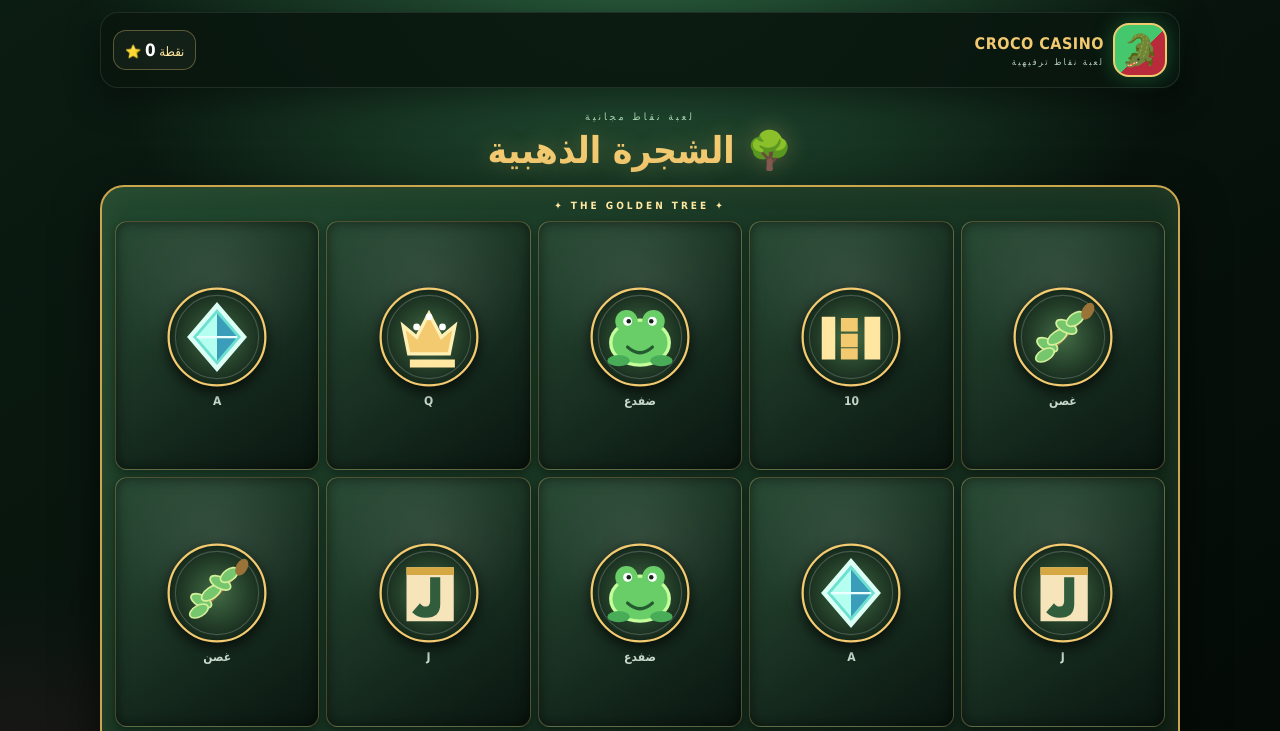
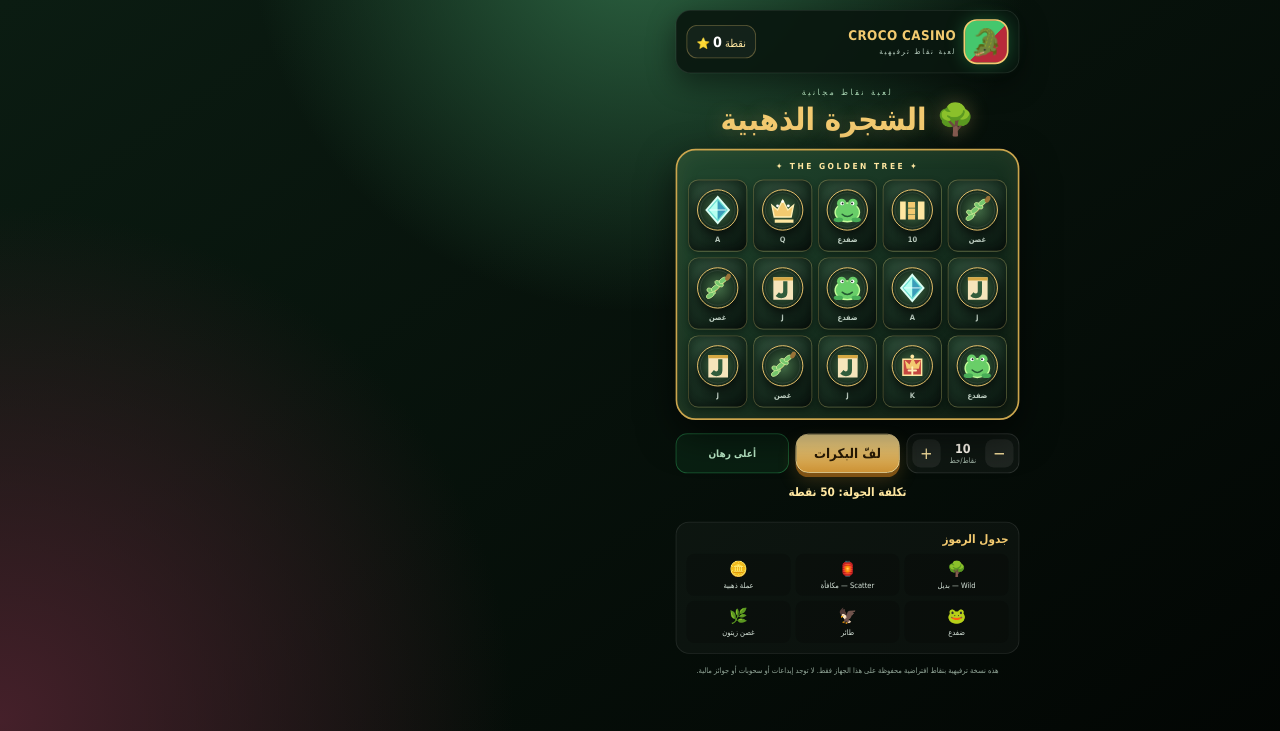
Before and after one commit to gdhhhehhwiii727-cell/CrocoCasino2, a plain HTML site: page index.html in a window 1280 px wide. Shown: the top 731 px of the page. Drawn offline with Linux system fonts and the light colour scheme.

Commit message:
Set the game canvas to an exact 1080x1920 logical resolution

```diff
--- a/index.html
+++ b/index.html
@@ -2,44 +2,47 @@
 <html lang="ar" dir="rtl">
 <head>
   <meta charset="utf-8">
-  <meta name="viewport" content="width=device-width, initial-scale=1, maximum-scale=1">
+  <meta name="viewport" content="width=device-width, initial-scale=1, maximum-scale=1, viewport-fit=cover">
   <meta name="theme-color" content="#07130e">
   <title>CROCO CASINO</title>
   <style>
     :root{--gold:#f3ca70;--gold-light:#ffe7a1;--green:#35c56b;--text:#fffaf0}
     *{box-sizing:border-box;-webkit-tap-highlight-color:transparent}
-    body{margin:0;min-height:100vh;font-family:Tahoma,Arial,sans-serif;color:var(--text);background:radial-gradient(circle at 50% -10%,#2e6744 0,transparent 36%),radial-gradient(circle at 0 90%,#45202a 0,transparent 35%),linear-gradient(145deg,#0b1c12,#020503)}
+    html,body{width:100%;height:100%;margin:0;overflow:hidden}
+    body{display:flex;justify-content:center;align-items:flex-start;font-family:Tahoma,Arial,sans-serif;color:var(--text);background:radial-gradient(circle at 50% -10%,#2e6744 0,transparent 36%),radial-gradient(circle at 0 90%,#45202a 0,transparent 35%),linear-gradient(145deg,#0b1c12,#020503)}
     button{font:inherit;cursor:pointer}
-    .app{width:min(100% - 20px,1080px);margin:auto;padding:12px 0 24px}
-    .topbar{display:flex;align-items:center;justify-content:space-between;gap:10px;min-height:72px;padding:10px 12px;border:1px solid #ffffff18;border-radius:18px;background:#09170fe8;box-shadow:0 12px 35px #0007}
-    .brand{display:flex;align-items:center;gap:9px;min-width:0}
-    .logo{display:grid;width:54px;height:54px;flex:0 0 54px;place-items:center;border:2px solid var(--gold);border-radius:16px;background:linear-gradient(135deg,#45c76d 53%,#b92a3a 54%);font-size:31px;filter:drop-shadow(0 0 10px #35c56b55)}
-    .brand-name{color:var(--gold);font-size:16px;font-weight:900;letter-spacing:.5px;white-space:nowrap}.brand-sub{display:block;margin-top:4px;color:#b5cbbd;font-size:9px;letter-spacing:2px}
-    .points{flex:0 0 auto;padding:9px 11px;border:1px solid #f3ca7055;border-radius:13px;background:#ffffff0a;color:var(--gold-light);direction:ltr;font-size:13px;white-space:nowrap}.points b{color:#fff;font-size:17px}
-    .heading{padding:17px 4px 13px;text-align:center}.heading small{color:#a9d5b3;font-size:10px;letter-spacing:3px}.heading h1{margin:5px 0 0;color:var(--gold);font-size:clamp(25px,7vw,37px);text-shadow:0 0 24px #f3ca7048}
-    .machine{position:relative;padding:13px;border:2px solid #cba64e;border-radius:24px;background:linear-gradient(145deg,#21482f,#0a170f);box-shadow:0 18px 45px #0009,inset 0 0 28px #f3ca7012;overflow:hidden}
-    .machine-title{margin:0 0 10px;color:var(--gold-light);font-size:10px;font-weight:700;letter-spacing:3px;text-align:center}
-    .grid{display:grid;grid-template-columns:repeat(5,1fr);gap:7px;direction:ltr}
-    .cell{display:flex;aspect-ratio:.82;flex-direction:column;align-items:center;justify-content:center;gap:3px;overflow:hidden;border:1px solid #f3ca7044;border-radius:12px;background:radial-gradient(circle at 50% 25%,#ffffff18,transparent 45%),linear-gradient(145deg,#2a4d36,#09150f);box-shadow:inset 0 0 14px #0008,0 3px 8px #0005}
-    .cell .icon{display:block;width:108px;height:108px;max-width:92%;max-height:70%;filter:drop-shadow(0 5px 7px #000b)}
-    .cell .label{color:#cdded1;font-size:clamp(9px,2.3vw,12px);font-weight:700}
+    .app{width:1080px;height:1920px;min-height:1920px;margin:0 auto;padding:24px 20px 48px;transform-origin:top center}
+    .topbar{display:flex;align-items:center;justify-content:space-between;gap:20px;min-height:145px;padding:20px 24px;border:2px solid #ffffff18;border-radius:36px;background:#09170fe8;box-shadow:0 24px 70px #0007}
+    .brand{display:flex;align-items:center;gap:18px;min-width:0}
+    .logo{display:grid;width:108px;height:108px;flex:0 0 108px;place-items:center;border:4px solid var(--gold);border-radius:32px;background:linear-gradient(135deg,#45c76d 53%,#b92a3a 54%);font-size:62px;filter:drop-shadow(0 0 20px #35c56b55)}
+    .brand-name{color:var(--gold);font-size:32px;font-weight:900;letter-spacing:1px;white-space:nowrap}.brand-sub{display:block;margin-top:8px;color:#b5cbbd;font-size:18px;letter-spacing:4px}
+    .points{flex:0 0 auto;padding:18px 22px;border:2px solid #f3ca7055;border-radius:26px;background:#ffffff0a;color:var(--gold-light);direction:ltr;font-size:26px;white-space:nowrap}.points b{color:#fff;font-size:34px}
+    .heading{padding:34px 8px 26px;text-align:center}.heading small{color:#a9d5b3;font-size:20px;letter-spacing:6px}.heading h1{margin:10px 0 0;color:var(--gold);font-size:74px;text-shadow:0 0 48px #f3ca7048}
+    .machine{position:relative;padding:26px;border:4px solid #cba64e;border-radius:48px;background:linear-gradient(145deg,#21482f,#0a170f);box-shadow:0 36px 90px #0009,inset 0 0 56px #f3ca7012;overflow:hidden}
+    .machine-title{margin:0 0 20px;color:var(--gold-light);font-size:20px;font-weight:700;letter-spacing:6px;text-align:center}
+    .grid{display:grid;grid-template-columns:repeat(5,1fr);gap:14px;direction:ltr}
+    .cell{display:flex;aspect-ratio:.82;flex-direction:column;align-items:center;justify-content:center;gap:6px;overflow:hidden;border:2px solid #f3ca7044;border-radius:24px;background:radial-gradient(circle at 50% 25%,#ffffff18,transparent 45%),linear-gradient(145deg,#2a4d36,#09150f);box-shadow:inset 0 0 28px #0008,0 6px 16px #0005}
+    .cell .icon{display:block;width:108px;height:108px;max-width:92%;max-height:70%;filter:drop-shadow(0 10px 14px #000b)}
+    .cell .label{color:#cdded1;font-size:18px;font-weight:700}
     .cell.spinning{animation:tumble .12s linear infinite;filter:blur(1px)}.cell.winner{z-index:1;border-color:var(--gold-light);animation:winner .5s ease-in-out infinite alternate}
-    .controls{display:grid;grid-template-columns:1fr auto 1fr;align-items:center;gap:8px;margin-top:16px}
-    .bet-control{display:flex;align-items:center;justify-content:space-between;padding:6px;border:1px solid #ffffff20;border-radius:14px;background:#ffffff0a}.bet-control button{width:34px;height:34px;border:0;border-radius:10px;color:var(--gold-light);background:#ffffff12;font-size:20px}
-    .bet-value{min-width:48px;text-align:center}.bet-value b{display:block;font-size:15px}.bet-value small{color:#a9bcae;font-size:9px}
-    .spin-button{min-width:125px;padding:13px 12px;border:1px solid #ffe6a1;border-radius:15px;color:#281a05;background:linear-gradient(#ffe69a,#cf9435);box-shadow:0 5px 0 #805315,0 10px 22px #cf943538;font-size:16px;font-weight:900}.spin-button:active:not(:disabled){transform:translateY(3px);box-shadow:0 2px 0 #805315}.spin-button:disabled{cursor:wait;opacity:.65}
-    .max-button{height:48px;border:1px solid #35c56b66;border-radius:14px;color:#bcecc9;background:#1b673730;font-size:12px;font-weight:800}
-    .message{min-height:50px;padding:14px 5px 5px;color:var(--gold-light);font-size:14px;font-weight:700;text-align:center}
-    .paytable{margin-top:8px;padding:12px;border:1px solid #ffffff18;border-radius:16px;background:#ffffff08}.paytable h2{margin:0 0 9px;color:var(--gold);font-size:14px}.pay-grid{display:grid;grid-template-columns:repeat(3,1fr);gap:6px}.pay-item{padding:8px 3px;border-radius:9px;background:#0003;color:#d7e4da;font-size:9px;text-align:center}.pay-item strong{display:block;margin-bottom:3px;font-size:18px}
-    .notice{margin:12px 4px 0;color:#94a89a;font-size:9px;line-height:1.7;text-align:center}
-    @keyframes tumble{0%{transform:translateY(-6px)}50%{transform:translateY(6px)}100%{transform:translateY(-6px)}}@keyframes winner{to{transform:scale(1.06);box-shadow:0 0 18px #f3ca70aa,inset 0 0 14px #f3ca7040}}
-    @media(max-width:390px){.app{width:calc(100% - 14px)}.machine{padding:9px}.grid{gap:4px}.controls{gap:5px}.spin-button{min-width:108px;padding-inline:6px}.bet-control{padding:4px}.bet-control button{width:29px;height:32px}.cell .icon{width:58px;height:58px}}
+    .controls{display:grid;grid-template-columns:1fr auto 1fr;align-items:center;gap:16px;margin-top:32px}
+    .bet-control{display:flex;align-items:center;justify-content:space-between;padding:12px;border:2px solid #ffffff20;border-radius:28px;background:#ffffff0a}.bet-control button{width:68px;height:68px;border:0;border-radius:20px;color:var(--gold-light);background:#ffffff12;font-size:40px}
+    .bet-value{min-width:96px;text-align:center}.bet-value b{display:block;font-size:30px}.bet-value small{color:#a9bcae;font-size:18px}
+    .spin-button{min-width:250px;padding:26px 24px;border:2px solid #ffe6a1;border-radius:30px;color:#281a05;background:linear-gradient(#ffe69a,#cf9435);box-shadow:0 10px 0 #805315,0 20px 44px #cf943538;font-size:32px;font-weight:900}.spin-button:active:not(:disabled){transform:translateY(6px);box-shadow:0 4px 0 #805315}.spin-button:disabled{cursor:wait;opacity:.65}
+    .max-button{height:96px;border:2px solid #35c56b66;border-radius:28px;color:#bcecc9;background:#1b673730;font-size:24px;font-weight:800}
+    .message{min-height:100px;padding:28px 10px 10px;color:var(--gold-light);font-size:28px;font-weight:700;text-align:center}
+    .paytable{margin-top:16px;padding:24px;border:2px solid #ffffff18;border-radius:32px;background:#ffffff08}.paytable h2{margin:0 0 18px;color:var(--gold);font-size:28px}.pay-grid{display:grid;grid-template-columns:repeat(3,1fr);gap:12px}.pay-item{padding:16px 6px;border-radius:18px;background:#0003;color:#d7e4da;font-size:18px;text-align:center}.pay-item strong{display:block;margin-bottom:6px;font-size:36px}
+    .notice{margin:24px 8px 0;color:#94a89a;font-size:18px;line-height:1.7;text-align:center}
+    @keyframes tumble{0%{transform:translateY(-12px)}50%{transform:translateY(12px)}100%{transform:translateY(-12px)}}@keyframes winner{to{transform:scale(1.06);box-shadow:0 0 36px #f3ca70aa,inset 0 0 28px #f3ca7040}}
     @media(prefers-reduced-motion:reduce){.cell{animation:none!important}}
   </style>
 </head>
 <body>
   <main class="app">
-    <header class="topbar"><div class="brand"><div class="logo" aria-hidden="true">🐊</div><div><div class="brand-name">CROCO CASINO</div><span class="brand-sub">لعبة نقاط ترفيهية</span></div></div><div class="points">⭐ <b id="points">1000</b> نقطة</div></header>
+    <header class="topbar">
+      <div class="brand"><div class="logo" aria-hidden="true">🐊</div><div><div class="brand-name">CROCO CASINO</div><span class="brand-sub">لعبة نقاط ترفيهية</span></div></div>
+      <div class="points">⭐ <b id="points">1000</b> نقطة</div>
+    </header>
     <section class="heading"><small>لعبة نقاط مجانية</small><h1>🌳 الشجرة الذهبية</h1></section>
     <section class="machine" id="machine"><p class="machine-title">✦ THE GOLDEN TREE ✦</p><div class="grid" id="grid" aria-label="شبكة اللعبة"></div></section>
     <section class="controls"><div class="bet-control"><button id="downBet" type="button" aria-label="تقليل الرهان">−</button><div class="bet-value"><b id="bet">10</b><small>نقاط/خط</small></div><button id="upBet" type="button" aria-label="زيادة الرهان">+</button></div><button class="spin-button" id="spin" type="button">لفّ البكرات</button><button class="max-button" id="maxBet" type="button">أعلى رهان</button></section>
@@ -79,6 +82,8 @@ function highlightPositions(positions){for(const position of positions)gridNode.
 const wait=milliseconds=>new Promise(resolve=>setTimeout(resolve,milliseconds));
 async function spin(){if(busy)return;const cost=bet*paylines.length;if(points<cost){messageNode.textContent=`النقاط غير كافية. تحتاج ${cost} نقطة على الأقل.`;return}busy=true;spinButton.disabled=true;points-=cost;updateDisplay();messageNode.textContent=`جاري التدوير... تكلفة الجولة ${cost} نقطة`;drawGrid(createGrid());[...gridNode.children].forEach(cell=>cell.classList.add("spinning"));await wait(900);const finalGrid=createGrid();drawGrid(finalGrid);const result=evaluateGrid(finalGrid,bet);highlightPositions(result.positions);if(result.total>0){points+=result.total;let details="";if(result.lines>0)details+=` — خطوط رابحة: ${result.lines}`;if(result.scatterBonus>0)details+=` — Scatter: ${result.scatterBonus}`;messageNode.textContent=`🎉 ربحت ${result.total} نقطة${details}`}else messageNode.textContent="لم تظهر توليفة رابحة هذه المرة";updateDisplay();spinButton.disabled=false;busy=false}
 document.getElementById("downBet").addEventListener("click",()=>{if(busy)return;bet=Math.max(MIN_BET,bet-BET_STEP);updateDisplay();messageNode.textContent=`تكلفة الجولة: ${bet*paylines.length} نقطة`});document.getElementById("upBet").addEventListener("click",()=>{if(busy)return;bet=Math.min(MAX_BET,bet+BET_STEP);updateDisplay();messageNode.textContent=`تكلفة الجولة: ${bet*paylines.length} نقطة`});document.getElementById("maxBet").addEventListener("click",()=>{if(busy)return;bet=MAX_BET;updateDisplay();messageNode.textContent=`أعلى رهان — تكلفة الجولة: ${bet*paylines.length} نقطة`});spinButton.addEventListener("click",spin);drawGrid(createGrid());updateDisplay();
+function fitCanvas(){const app=document.querySelector('.app');const scale=Math.min(window.innerWidth/1080,window.innerHeight/1920);app.style.transform=`scale(${scale})`;app.style.marginLeft=`${Math.max(0,(window.innerWidth-1080*scale)/2)}px`;app.style.marginTop='0'}
+window.addEventListener('resize',fitCanvas);fitCanvas();
 </script>
 </body>
 </html>
```
